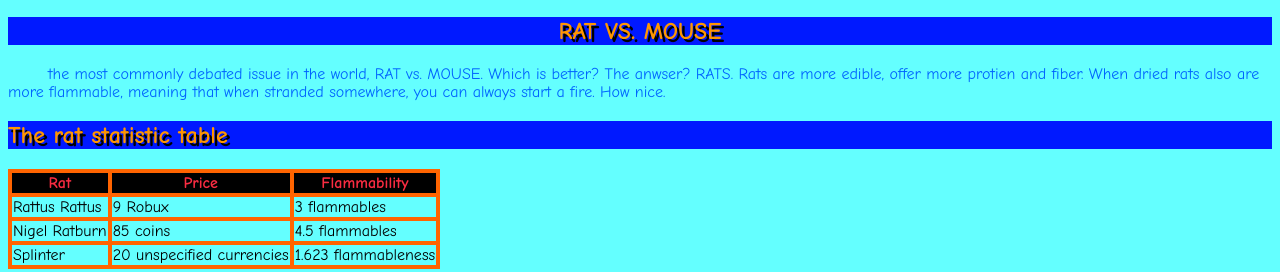
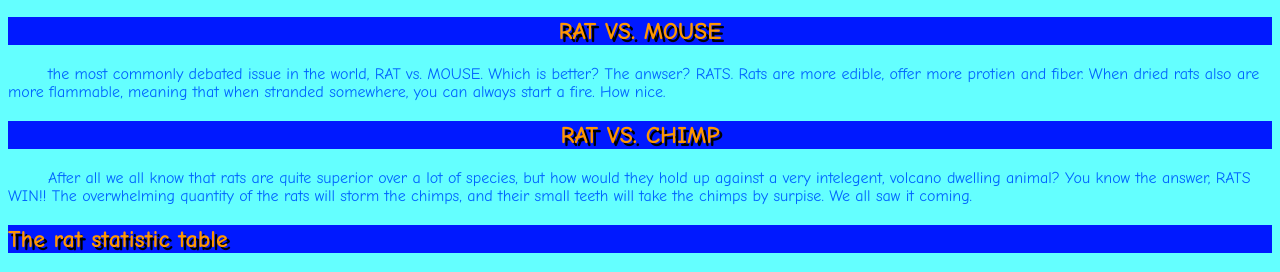
Before and after one commit to KnotHuman181/AllAboutRats, a plain HTML site: page index.html in a window 1280 px wide. Shown: the part 1448-1720 px from the top of the page. Drawn offline with Linux system fonts and the light colour scheme.

Commit message:
Update index.html

```diff
--- a/index.html
+++ b/index.html
@@ -128,6 +128,10 @@
   <p> the most commonly debated issue in the world, RAT vs. MOUSE. Which is better?
   The anwser? RATS. Rats are more edible, offer more protien and fiber. When dried rats also are more flammable, meaning that when stranded somewhere, you can always start a fire. How nice.
   </p>
+  <center>
+    <h2>RAT VS. CHIMP</h2>
+  </center>
+    <p>After all we all know that rats are quite superior over a lot of species, but how would they hold up against a very intelegent, volcano dwelling animal? You know the answer, RATS WIN!! The overwhelming quantity of the rats will storm the chimps, and their small teeth will take the chimps by surpise. We all saw it coming.</p>
   <H2>
     The rat statistic table
   </H2>
```
